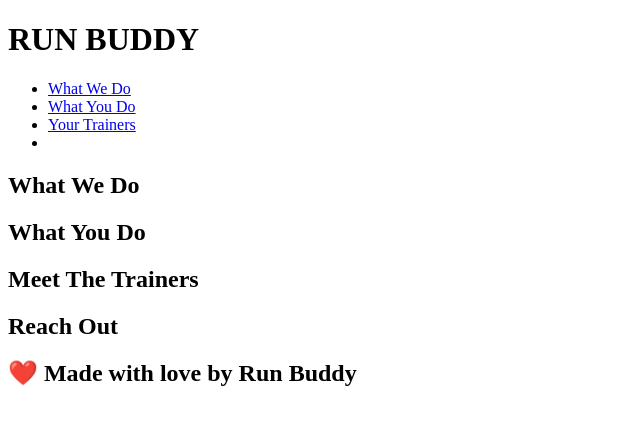
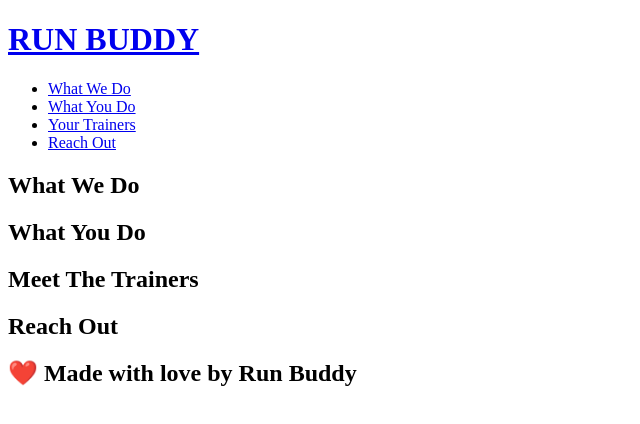
Before and after one commit to shanestewart4/run-buddy, a plain HTML site: page index.html in a window 1280 px wide. Shown: the whole page, without its empty margins (0-640 px from the left). Drawn offline with Linux system fonts and the light colour scheme.

Commit message:
Nav update

```diff
--- a/index.html
+++ b/index.html
@@ -7,7 +7,9 @@
     <body>
        <!--Navigation-->
         <header>
-            <h1>RUN BUDDY</h1>
+            <h1>
+                <a href="/">RUN BUDDY</a>
+            </h1>
             <nav>
                 <!--Unordered List element-->
                 <ul>
@@ -23,7 +25,7 @@
                         <a href="#your-trainers">Your Trainers</a>
                     </li>
                     <li>
-                        <a href="#reach-out"></a>
+                        <a href="#reach-out">Reach Out</a>
                     </li>
                 </ul>
             </nav>
```
